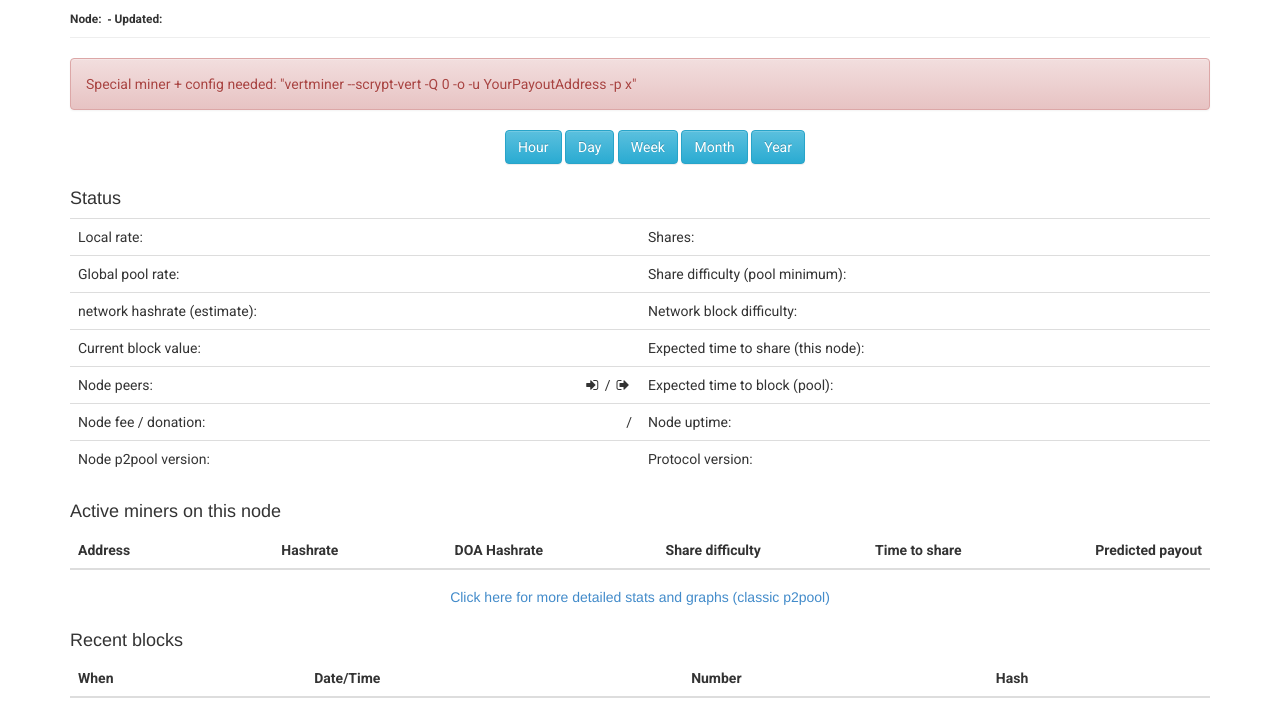
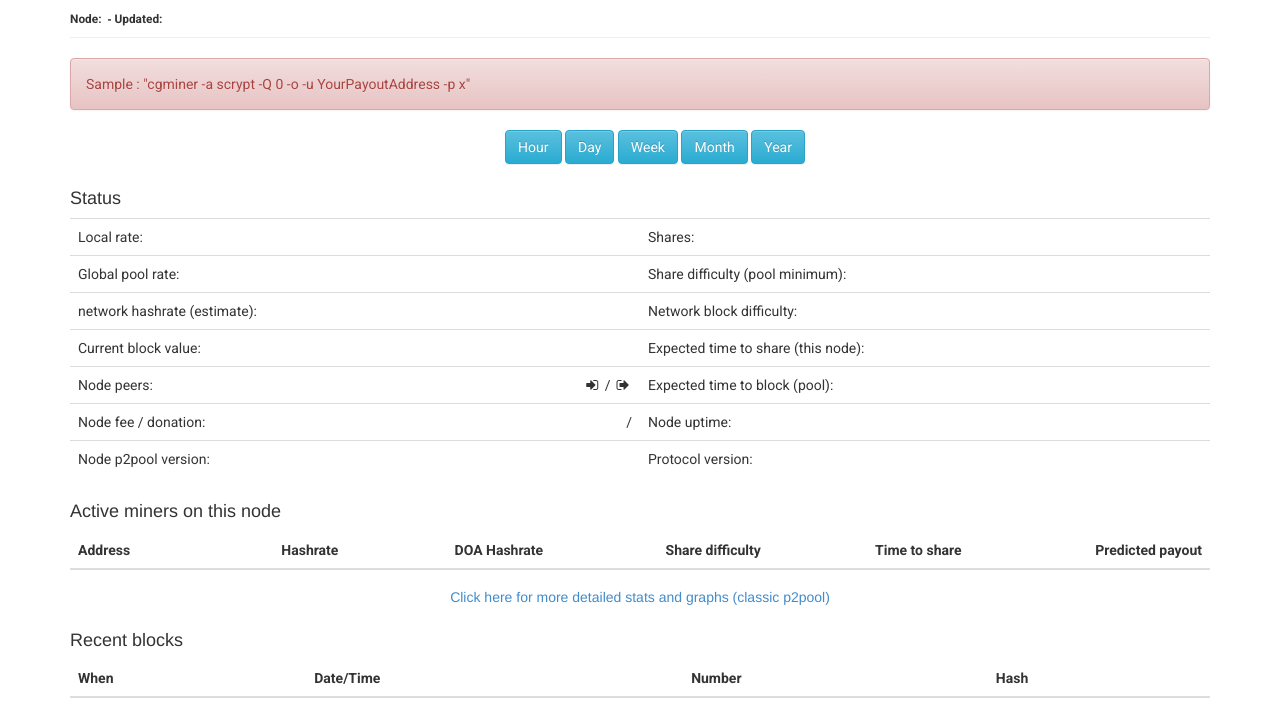
Before and after one commit to theknightorc/p2pool-candycoin, a plain HTML site: page web-static.modern/index.html in a window 1280 px wide. Shown: the part 82-800 px from the top of the page. Drawn offline with Linux system fonts and the light colour scheme; no server answers.

Commit message:
Fixed sample configuration

```diff
--- a/web-static.modern/index.html
+++ b/web-static.modern/index.html
@@ -69,7 +69,7 @@
       <!-- We should have a possiblity showing other miners on our node what
            happened or if we have other things to tell them. -->
       <div class="alert alert-danger">
-        <p>Special miner + config needed: "vertminer --scrypt-vert -Q 0 -o <span class='node'></span> -u
+        <p>Sample : "cgminer -a scrypt -Q 0 -o <span class='node'></span> -u
         Your<span class='currency'></span>PayoutAddress -p x"</p>
       </div>
       <div class="alert alert-info hidden">
```
Also changed, not shown: README.md.
